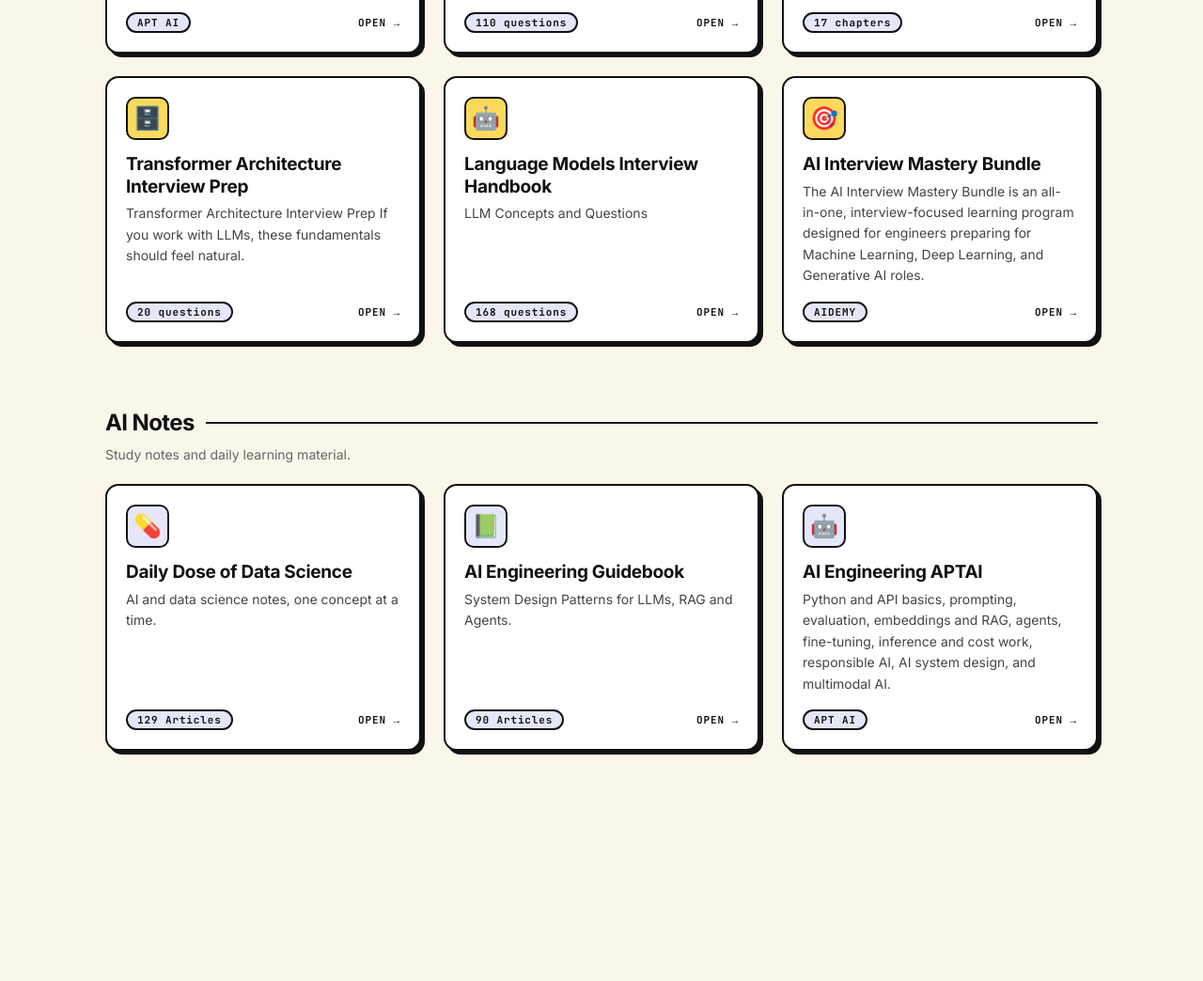
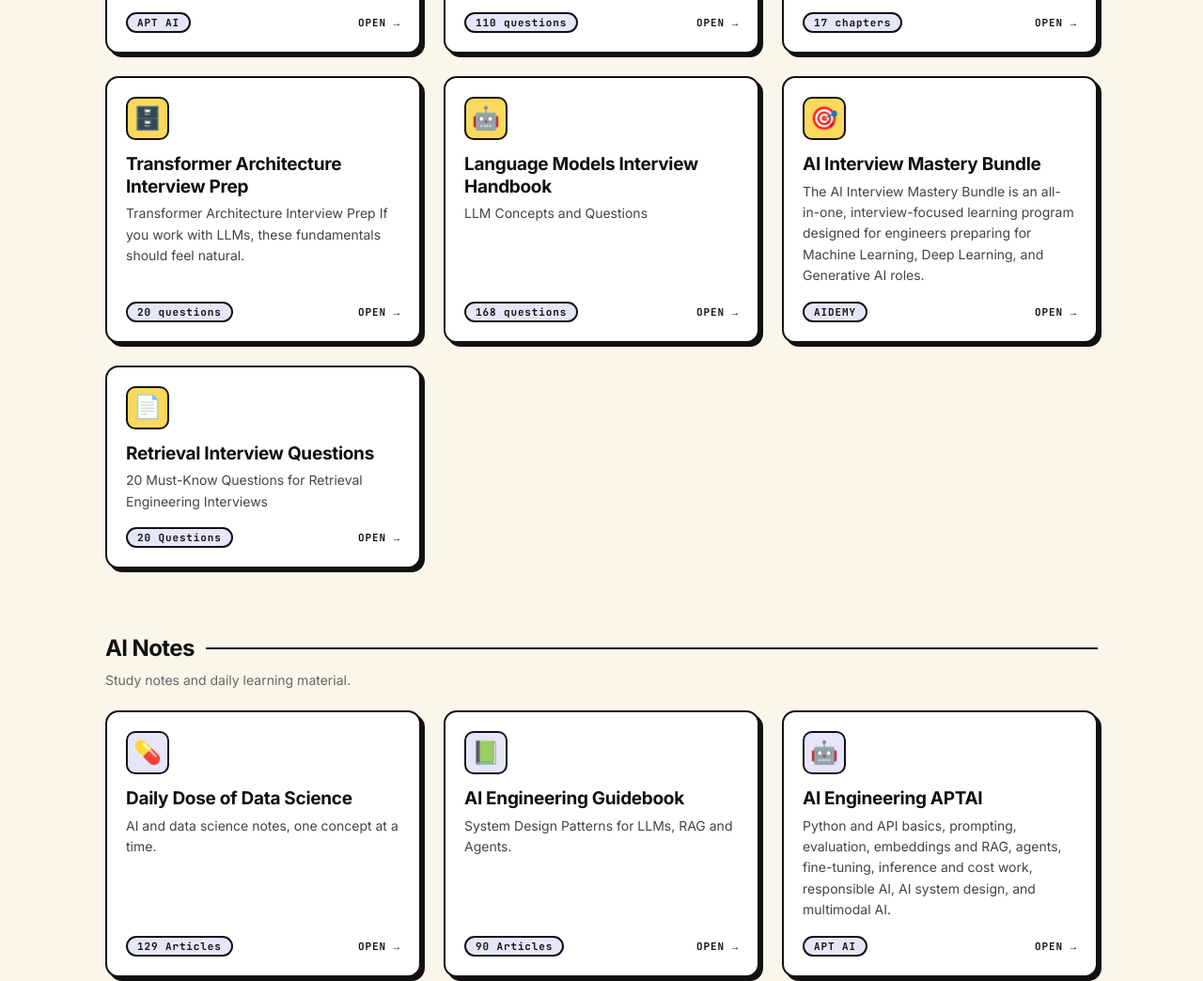
Before and after one commit to k1anshul/qb, a plain HTML site: page index.html in a window 1280 px wide. Shown: the part 936-1980 px from the top of the page at 94% size. Before the commit the page ends 1765 px from the top, so only its background shows below. Drawn offline with Linux system fonts and the light colour scheme.

Commit message:
Update index.html

```diff
--- a/index.html
+++ b/index.html
@@ -70,6 +70,7 @@ const QUESTIONS = [
   { file: "transformer_architecture_interview_questions_v1.html", icon: "🗄️", title: "Transformer Architecture Interview Prep", desc: "Transformer Architecture Interview Prep If you work with LLMs, these fundamentals should feel natural.", count: "20 questions" },
   { file: "language-models-interview-handbook.html", icon: "🤖", title: "Language Models Interview Handbook", desc: "LLM Concepts and Questions", count: "168 questions" },
   { file: "https://aidemy.trainercentralsite.in/clientapp/app/course/23022000000014019/", external: true, icon: "🎯", title: "AI Interview Mastery Bundle", desc: "The AI Interview Mastery Bundle is an all-in-one, interview-focused learning program designed for engineers preparing for Machine Learning, Deep Learning, and Generative AI roles.", count: "AIDEMY" },
+  { file: "Retrieval-Interview-Questions.pdf", external: true, icon: "📄", title: "Retrieval Interview Questions", desc: "20 Must-Know Questions for Retrieval Engineering Interviews", count: "20 Questions" },
 ];
 const NOTES = [
   { file: "daily-dose-of-data-science.html", icon: "💊", title: "Daily Dose of Data Science", desc: "AI and data science notes, one concept at a time.", count: "129 Articles" },
```
